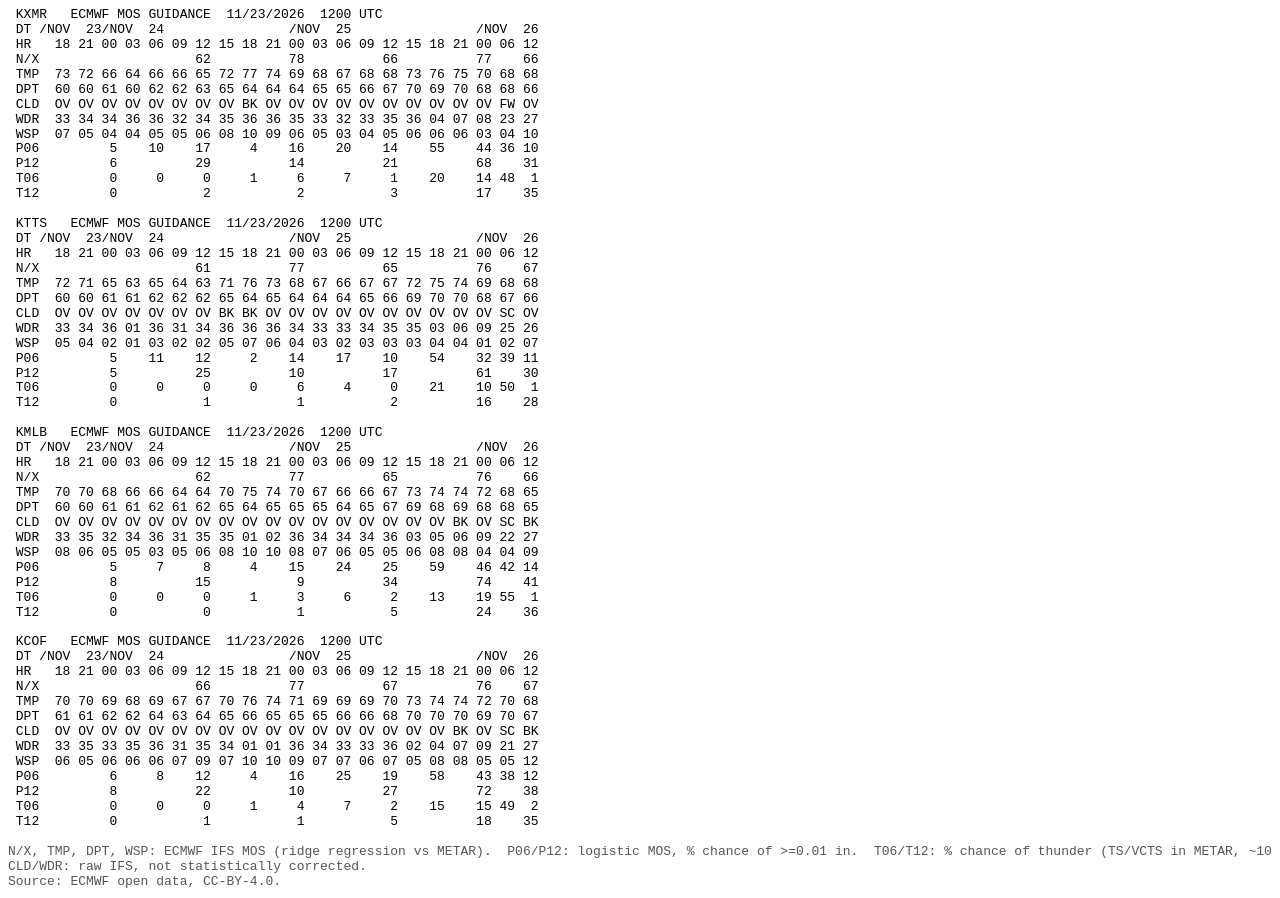
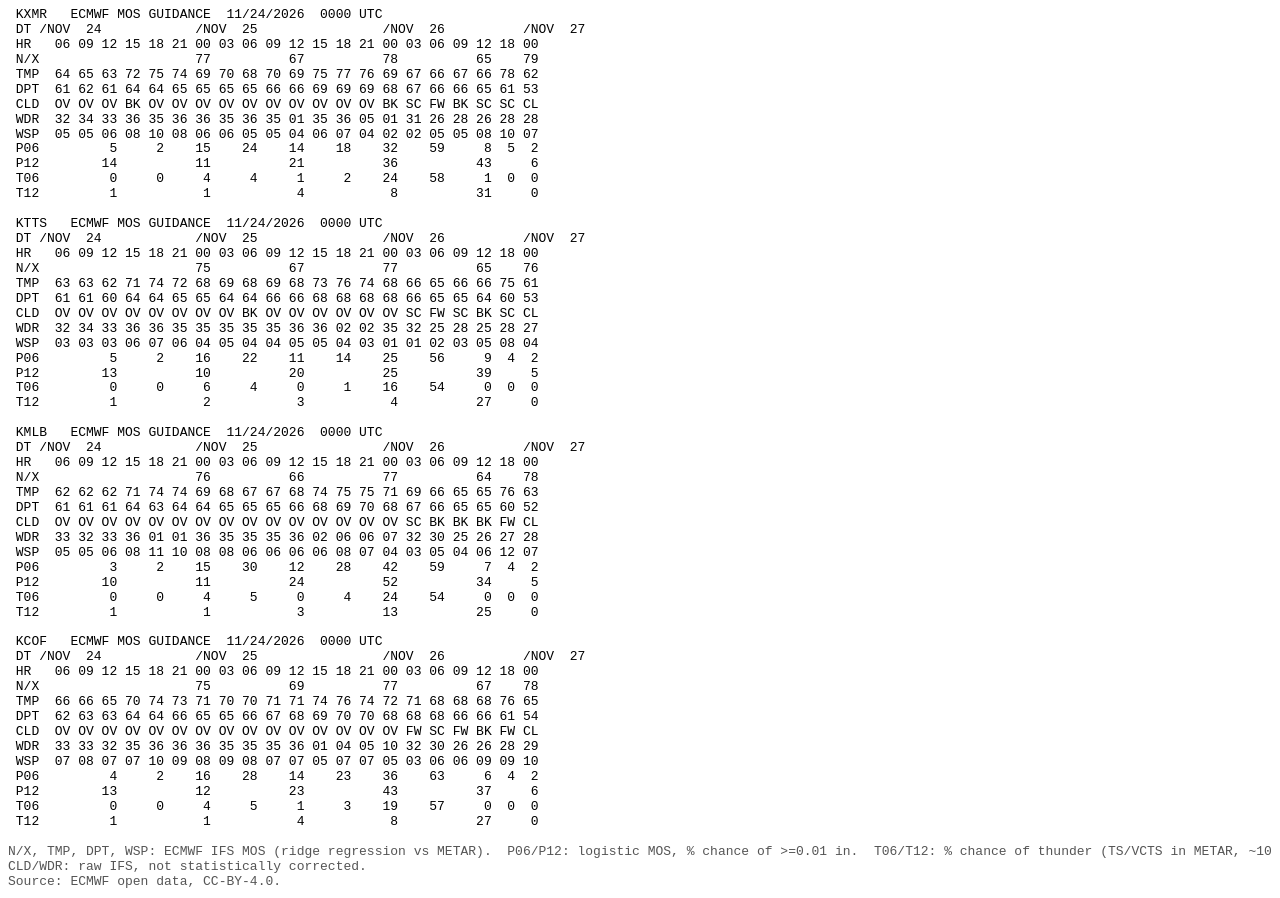
Before and after one commit to nluchetti1/ecmwf-mos, a plain HTML site: page docs/index.html in a window 1280 px wide. Drawn offline with Linux system fonts and the light colour scheme.

Commit message:
ECMWF MOS 2026112400

```diff
--- a/docs/index.html
+++ b/docs/index.html
@@ -1,68 +1,68 @@
 <!DOCTYPE html>
 <html lang="en"><head><meta charset="utf-8">
 <meta name="viewport" content="width=device-width, initial-scale=1">
-<title>ECMWF MOS 20261123 12Z</title>
+<title>ECMWF MOS 20261124 00Z</title>
 <style>
   body { background:#fff; color:#000; margin:8px; }
   pre  { font-family:"Courier New",Courier,monospace; font-size:13px;
           line-height:1.15; margin:0; overflow-x:auto; }
   .note { color:#555; margin-top:1.2em; }
 </style></head>
-<body><pre> KXMR   ECMWF MOS GUIDANCE  11/23/2026  1200 UTC
- DT /NOV  23/NOV  24                /NOV  25                /NOV  26
- HR   18 21 00 03 06 09 12 15 18 21 00 03 06 09 12 15 18 21 00 06 12
- N/X                    62          78          66          77    66
- TMP  73 72 66 64 66 66 65 72 77 74 69 68 67 68 68 73 76 75 70 68 68
- DPT  60 60 61 60 62 62 63 65 64 64 64 65 65 66 67 70 69 70 68 68 66
- CLD  OV OV OV OV OV OV OV OV BK OV OV OV OV OV OV OV OV OV OV FW OV
- WDR  33 34 34 36 36 32 34 35 36 36 35 33 32 33 35 36 04 07 08 23 27
- WSP  07 05 04 04 05 05 06 08 10 09 06 05 03 04 05 06 06 06 03 04 10
- P06         5    10    17     4    16    20    14    55    44 36 10
- P12         6          29          14          21          68    31
- T06         0     0     0     1     6     7     1    20    14 48  1
- T12         0           2           2           3          17    35
+<body><pre> KXMR   ECMWF MOS GUIDANCE  11/24/2026  0000 UTC
+ DT /NOV  24            /NOV  25                /NOV  26          /NOV  27
+ HR   06 09 12 15 18 21 00 03 06 09 12 15 18 21 00 03 06 09 12 18 00
+ N/X                    77          67          78          65    79
+ TMP  64 65 63 72 75 74 69 70 68 70 69 75 77 76 69 67 66 67 66 78 62
+ DPT  61 62 61 64 64 65 65 65 65 66 66 69 69 69 68 67 66 66 65 61 53
+ CLD  OV OV OV BK OV OV OV OV OV OV OV OV OV OV BK SC FW BK SC SC CL
+ WDR  32 34 33 36 35 36 36 35 36 35 01 35 36 05 01 31 26 28 26 28 28
+ WSP  05 05 06 08 10 08 06 06 05 05 04 06 07 04 02 02 05 05 08 10 07
+ P06         5     2    15    24    14    18    32    59     8  5  2
+ P12        14          11          21          36          43     6
+ T06         0     0     4     4     1     2    24    58     1  0  0
+ T12         1           1           4           8          31     0
 
- KTTS   ECMWF MOS GUIDANCE  11/23/2026  1200 UTC
- DT /NOV  23/NOV  24                /NOV  25                /NOV  26
- HR   18 21 00 03 06 09 12 15 18 21 00 03 06 09 12 15 18 21 00 06 12
- N/X                    61          77          65          76    67
- TMP  72 71 65 63 65 64 63 71 76 73 68 67 66 67 67 72 75 74 69 68 68
- DPT  60 60 61 61 62 62 62 65 64 65 64 64 64 65 66 69 70 70 68 67 66
- CLD  OV OV OV OV OV OV OV BK BK OV OV OV OV OV OV OV OV OV OV SC OV
- WDR  33 34 36 01 36 31 34 36 36 36 34 33 33 34 35 35 03 06 09 25 26
- WSP  05 04 02 01 03 02 02 05 07 06 04 03 02 03 03 03 04 04 01 02 07
- P06         5    11    12     2    14    17    10    54    32 39 11
- P12         5          25          10          17          61    30
- T06         0     0     0     0     6     4     0    21    10 50  1
- T12         0           1           1           2          16    28
+ KTTS   ECMWF MOS GUIDANCE  11/24/2026  0000 UTC
+ DT /NOV  24            /NOV  25                /NOV  26          /NOV  27
+ HR   06 09 12 15 18 21 00 03 06 09 12 15 18 21 00 03 06 09 12 18 00
+ N/X                    75          67          77          65    76
+ TMP  63 63 62 71 74 72 68 69 68 69 68 73 76 74 68 66 65 66 66 75 61
+ DPT  61 61 60 64 64 65 65 64 64 66 66 68 68 68 68 66 65 65 64 60 53
+ CLD  OV OV OV OV OV OV OV OV BK OV OV OV OV OV OV SC FW SC BK SC CL
+ WDR  32 34 33 36 36 35 35 35 35 35 36 36 02 02 35 32 25 28 25 28 27
+ WSP  03 03 03 06 07 06 04 05 04 04 05 05 04 03 01 01 02 03 05 08 04
+ P06         5     2    16    22    11    14    25    56     9  4  2
+ P12        13          10          20          25          39     5
+ T06         0     0     6     4     0     1    16    54     0  0  0
+ T12         1           2           3           4          27     0
 
- KMLB   ECMWF MOS GUIDANCE  11/23/2026  1200 UTC
- DT /NOV  23/NOV  24                /NOV  25                /NOV  26
- HR   18 21 00 03 06 09 12 15 18 21 00 03 06 09 12 15 18 21 00 06 12
- N/X                    62          77          65          76    66
- TMP  70 70 68 66 66 64 64 70 75 74 70 67 66 66 67 73 74 74 72 68 65
- DPT  60 60 61 61 62 61 62 65 64 65 65 65 64 65 67 69 68 69 68 68 65
- CLD  OV OV OV OV OV OV OV OV OV OV OV OV OV OV OV OV OV BK OV SC BK
- WDR  33 35 32 34 36 31 35 35 01 02 36 34 34 34 36 03 05 06 09 22 27
- WSP  08 06 05 05 03 05 06 08 10 10 08 07 06 05 05 06 08 08 04 04 09
- P06         5     7     8     4    15    24    25    59    46 42 14
- P12         8          15           9          34          74    41
- T06         0     0     0     1     3     6     2    13    19 55  1
- T12         0           0           1           5          24    36
+ KMLB   ECMWF MOS GUIDANCE  11/24/2026  0000 UTC
+ DT /NOV  24            /NOV  25                /NOV  26          /NOV  27
+ HR   06 09 12 15 18 21 00 03 06 09 12 15 18 21 00 03 06 09 12 18 00
+ N/X                    76          66          77          64    78
+ TMP  62 62 62 71 74 74 69 68 67 67 68 74 75 75 71 69 66 65 65 76 63
+ DPT  61 61 61 64 63 64 64 65 65 65 66 68 69 70 68 67 66 65 65 60 52
+ CLD  OV OV OV OV OV OV OV OV OV OV OV OV OV OV OV SC BK BK BK FW CL
+ WDR  33 32 33 36 01 01 36 35 35 35 36 02 06 06 07 32 30 25 26 27 28
+ WSP  05 05 06 08 11 10 08 08 06 06 06 06 08 07 04 03 05 04 06 12 07
+ P06         3     2    15    30    12    28    42    59     7  4  2
+ P12        10          11          24          52          34     5
+ T06         0     0     4     5     0     4    24    54     0  0  0
+ T12         1           1           3          13          25     0
 
- KCOF   ECMWF MOS GUIDANCE  11/23/2026  1200 UTC
- DT /NOV  23/NOV  24                /NOV  25                /NOV  26
- HR   18 21 00 03 06 09 12 15 18 21 00 03 06 09 12 15 18 21 00 06 12
- N/X                    66          77          67          76    67
- TMP  70 70 69 68 69 67 67 70 76 74 71 69 69 69 70 73 74 74 72 70 68
- DPT  61 61 62 62 64 63 64 65 66 65 65 65 66 66 68 70 70 70 69 70 67
- CLD  OV OV OV OV OV OV OV OV OV OV OV OV OV OV OV OV OV BK OV SC BK
- WDR  33 35 33 35 36 31 35 34 01 01 36 34 33 33 36 02 04 07 09 21 27
- WSP  06 05 06 06 06 07 09 07 10 10 09 07 07 06 07 05 08 08 05 05 12
- P06         6     8    12     4    16    25    19    58    43 38 12
- P12         8          22          10          27          72    38
- T06         0     0     0     1     4     7     2    15    15 49  2
- T12         0           1           1           5          18    35</pre>
+ KCOF   ECMWF MOS GUIDANCE  11/24/2026  0000 UTC
+ DT /NOV  24            /NOV  25                /NOV  26          /NOV  27
+ HR   06 09 12 15 18 21 00 03 06 09 12 15 18 21 00 03 06 09 12 18 00
+ N/X                    75          69          77          67    78
+ TMP  66 66 65 70 74 73 71 70 70 71 71 74 76 74 72 71 68 68 68 76 65
+ DPT  62 63 63 64 64 66 65 65 66 67 68 69 70 70 68 68 68 66 66 61 54
+ CLD  OV OV OV OV OV OV OV OV OV OV OV OV OV OV OV FW SC FW BK FW CL
+ WDR  33 33 32 35 36 36 36 35 35 35 36 01 04 05 10 32 30 26 26 28 29
+ WSP  07 08 07 07 10 09 08 09 08 07 07 05 07 07 05 03 06 06 09 09 10
+ P06         4     2    16    28    14    23    36    63     6  4  2
+ P12        13          12          23          43          37     6
+ T06         0     0     4     5     1     3    19    57     0  0  0
+ T12         1           1           4           8          27     0</pre>
 <pre class="note">N/X, TMP, DPT, WSP: ECMWF IFS MOS (ridge regression vs METAR).  P06/P12: logistic MOS, % chance of &gt;=0.01 in.  T06/T12: % chance of thunder (TS/VCTS in METAR, ~10 NM).
 CLD/WDR: raw IFS, not statistically corrected.
 Source: ECMWF open data, CC-BY-4.0.</pre></body></html>
```
Also changed, not shown: docs/mos_latest.csv (+84 -84 lines), docs/run.txt.
